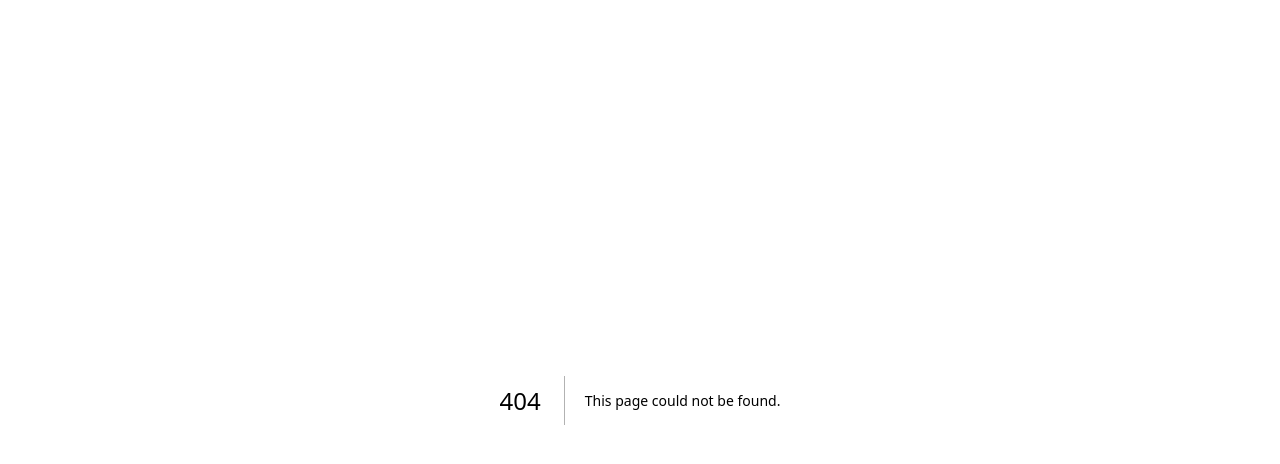
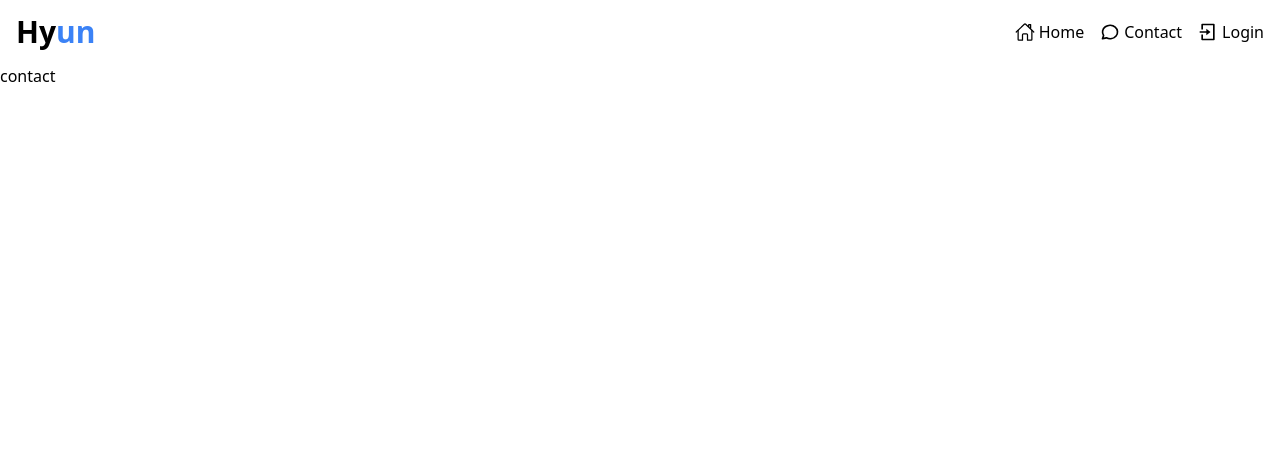
Before and after one commit to GangHyun95/blog, a Next.js app: page /contact in a window 1280 px wide. Before the commit this address had no page. Shown: the top 464 px of the page. Built offline with nearby package versions, Linux system fonts and the light colour scheme.

Commit message:
헤더 UI 작업

```diff
--- /dev/null
+++ b/src/app/components/Header.tsx
@@ -0,0 +1,31 @@
+import Link from 'next/link';
+import { IoHomeOutline } from 'react-icons/io5';
+import { TbMessageCircle } from 'react-icons/tb';
+import { RiLoginBoxLine } from 'react-icons/ri';
+export default function Header() {
+    return (
+        <header className='fixed top-0 left-0 w-full h-16 flex items-center z-40'>
+            <div className='flex justify-between items-center w-full max-w-screen-2xl px-4'>
+                <Link href='/'>
+                    <h1 className='text-3xl font-bold'>
+                        Hy<span className='text-blue-500'>un</span>
+                    </h1>
+                </Link>
+                <nav className='flex gap-4'>
+                    <Link href='/' className='flex items-center gap-1 hover-class'>
+                        <IoHomeOutline className='text-xl' />
+                        <span>Home</span>
+                    </Link>
+                    <Link href='contact' className='flex items-center gap-1 hover-class'>
+                        <TbMessageCircle className='text-xl'/>
+                        <span>Contact</span>
+                    </Link>
+                    <Link href='/login' className='flex items-center gap-1 hover-class'>
+                        <RiLoginBoxLine className='text-xl'/>
+                        <span>Login</span>
+                    </Link>
+                </nav>
+            </div>
+        </header>
+    );
+}
--- /dev/null
+++ b/src/app/contact/page.tsx
@@ -0,0 +1,7 @@
+export default function ContactPage() {
+    return (
+        <section>
+            contact
+        </section>
+    );
+}
--- a/src/app/globals.css
+++ b/src/app/globals.css
@@ -2,26 +2,19 @@
 @tailwind components;
 @tailwind utilities;
 
-:root {
-  --background: #ffffff;
-  --foreground: #171717;
-}
-
-@media (prefers-color-scheme: dark) {
-  :root {
-    --background: #0a0a0a;
-    --foreground: #ededed;
-  }
+html,
+body {
+    @apply h-screen overflow-y-auto;
 }
 
 body {
-  color: var(--foreground);
-  background: var(--background);
-  font-family: Arial, Helvetica, sans-serif;
+    @apply flex flex-col;
 }
 
-@layer utilities {
-  .text-balance {
-    text-wrap: balance;
-  }
+main {
+    @apply grow pt-16;
 }
+
+.hover-class:hover {
+    @apply text-blue-500 duration-150;
+}
--- a/src/app/layout.tsx
+++ b/src/app/layout.tsx
@@ -1,21 +1,22 @@
-import type { Metadata } from "next";
-import localFont from "next/font/local";
-import "./globals.css";
+import type { Metadata } from 'next';
+import localFont from 'next/font/local';
+import './globals.css';
+import Header from './components/Header';
 
 const geistSans = localFont({
-  src: "./fonts/GeistVF.woff",
-  variable: "--font-geist-sans",
-  weight: "100 900",
+    src: './fonts/GeistVF.woff',
+    variable: '--font-geist-sans',
+    weight: '100 900',
 });
 const geistMono = localFont({
-  src: "./fonts/GeistMonoVF.woff",
-  variable: "--font-geist-mono",
-  weight: "100 900",
+    src: './fonts/GeistMonoVF.woff',
+    variable: '--font-geist-mono',
+    weight: '100 900',
 });
 
 export const metadata: Metadata = {
-  title: "Create Next App",
-  description: "Generated by create next app",
+    title: "Hyun's blog",
+    description: 'Generated by create next app',
 };
 
 export default function RootLayout({
@@ -24,11 +25,12 @@ export default function RootLayout({
     children: React.ReactNode;
 }>) {
     return (
-    <html lang="en">
+        <html lang='en'>
             <body
                 className={`${geistSans.variable} ${geistMono.variable} antialiased`}
             >
-        {children}
+                <Header />
+                <main>{children}</main>
             </body>
         </html>
     );
--- /dev/null
+++ b/src/app/login/page.tsx
@@ -0,0 +1,7 @@
+export default function LoginPage() {
+    return (
+        <div>
+
+        </div>
+    );
+}
--- a/src/app/page.tsx
+++ b/src/app/page.tsx
@@ -1,101 +1,5 @@
-import Image from "next/image";
+import Image from 'next/image';
 
 export default function Home() {
-  return (
-    <div className="grid grid-rows-[20px_1fr_20px] items-center justify-items-center min-h-screen p-8 pb-20 gap-16 sm:p-20 font-[family-name:var(--font-geist-sans)]">
-      <main className="flex flex-col gap-8 row-start-2 items-center sm:items-start">
-        <Image
-          className="dark:invert"
-          src="https://nextjs.org/icons/next.svg"
-          alt="Next.js logo"
-          width={180}
-          height={38}
-          priority
-        />
-        <ol className="list-inside list-decimal text-sm text-center sm:text-left font-[family-name:var(--font-geist-mono)]">
-          <li className="mb-2">
-            Get started by editing{" "}
-            <code className="bg-black/[.05] dark:bg-white/[.06] px-1 py-0.5 rounded font-semibold">
-              src/app/page.tsx
-            </code>
-            .
-          </li>
-          <li>Save and see your changes instantly.</li>
-        </ol>
-
-        <div className="flex gap-4 items-center flex-col sm:flex-row">
-          <a
-            className="rounded-full border border-solid border-transparent transition-colors flex items-center justify-center bg-foreground text-background gap-2 hover:bg-[#383838] dark:hover:bg-[#ccc] text-sm sm:text-base h-10 sm:h-12 px-4 sm:px-5"
-            href="https://vercel.com/new?utm_source=create-next-app&utm_medium=appdir-template-tw&utm_campaign=create-next-app"
-            target="_blank"
-            rel="noopener noreferrer"
-          >
-            <Image
-              className="dark:invert"
-              src="https://nextjs.org/icons/vercel.svg"
-              alt="Vercel logomark"
-              width={20}
-              height={20}
-            />
-            Deploy now
-          </a>
-          <a
-            className="rounded-full border border-solid border-black/[.08] dark:border-white/[.145] transition-colors flex items-center justify-center hover:bg-[#f2f2f2] dark:hover:bg-[#1a1a1a] hover:border-transparent text-sm sm:text-base h-10 sm:h-12 px-4 sm:px-5 sm:min-w-44"
-            href="https://nextjs.org/docs?utm_source=create-next-app&utm_medium=appdir-template-tw&utm_campaign=create-next-app"
-            target="_blank"
-            rel="noopener noreferrer"
-          >
-            Read our docs
-          </a>
-        </div>
-      </main>
-      <footer className="row-start-3 flex gap-6 flex-wrap items-center justify-center">
-        <a
-          className="flex items-center gap-2 hover:underline hover:underline-offset-4"
-          href="https://nextjs.org/learn?utm_source=create-next-app&utm_medium=appdir-template-tw&utm_campaign=create-next-app"
-          target="_blank"
-          rel="noopener noreferrer"
-        >
-          <Image
-            aria-hidden
-            src="https://nextjs.org/icons/file.svg"
-            alt="File icon"
-            width={16}
-            height={16}
-          />
-          Learn
-        </a>
-        <a
-          className="flex items-center gap-2 hover:underline hover:underline-offset-4"
-          href="https://vercel.com/templates?framework=next.js&utm_source=create-next-app&utm_medium=appdir-template-tw&utm_campaign=create-next-app"
-          target="_blank"
-          rel="noopener noreferrer"
-        >
-          <Image
-            aria-hidden
-            src="https://nextjs.org/icons/window.svg"
-            alt="Window icon"
-            width={16}
-            height={16}
-          />
-          Examples
-        </a>
-        <a
-          className="flex items-center gap-2 hover:underline hover:underline-offset-4"
-          href="https://nextjs.org?utm_source=create-next-app&utm_medium=appdir-template-tw&utm_campaign=create-next-app"
-          target="_blank"
-          rel="noopener noreferrer"
-        >
-          <Image
-            aria-hidden
-            src="https://nextjs.org/icons/globe.svg"
-            alt="Globe icon"
-            width={16}
-            height={16}
-          />
-          Go to nextjs.org →
-        </a>
-      </footer>
-    </div>
-  );
+    return <section>Home</section>;
 }
```
Also changed, not shown: package.json (+5 -4 lines), 1 other file (tests, documents, lock files or other folders). Lines whose indentation alone changed are shown as unchanged.
